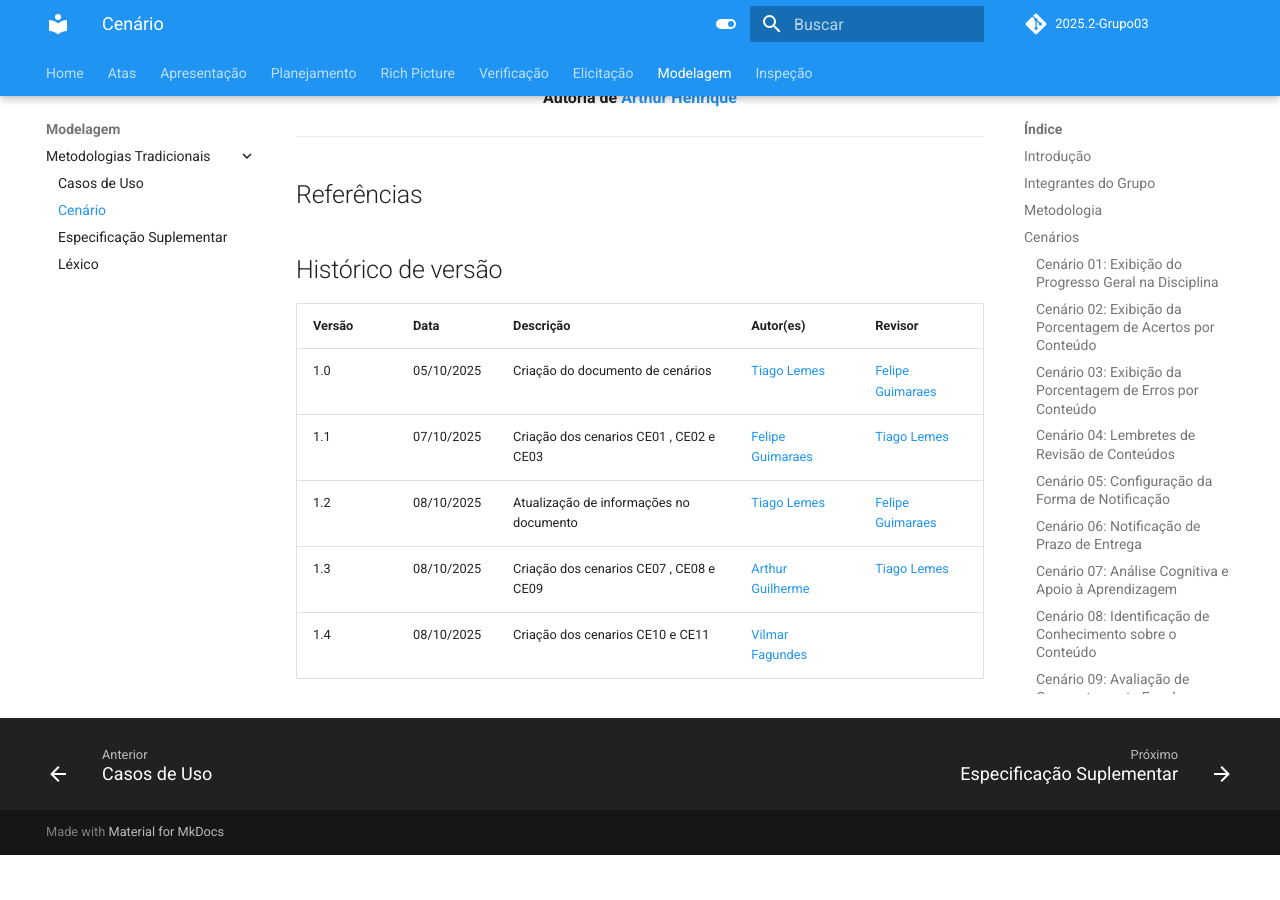
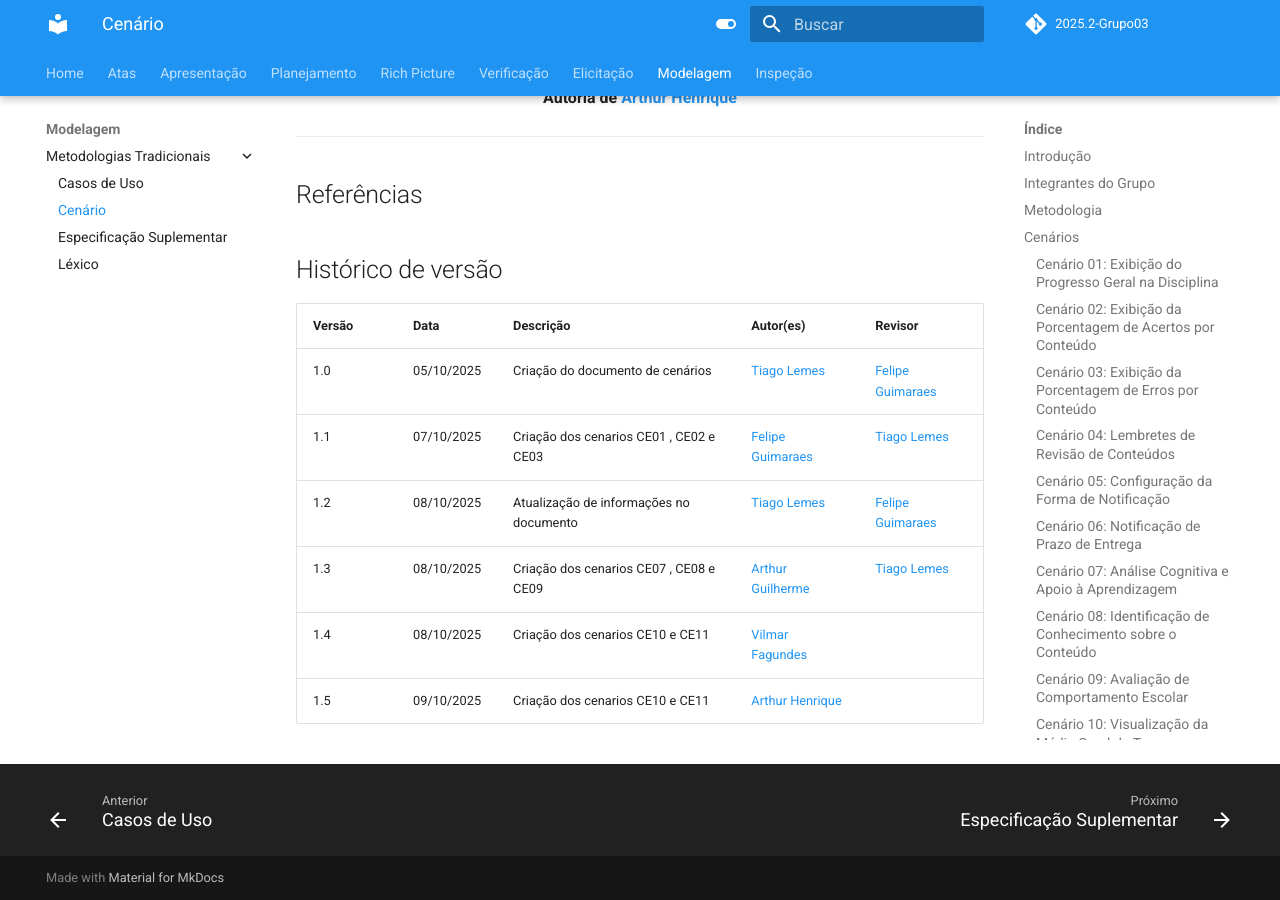
Before and after one commit to Requisitos-de-Software/2025.2-Grupo03, an MkDocs documentation site: the page built from docs/Modelagem/cenario.md, in a window 1280 px wide and 900 px high, scrolled down 15703 px. Built offline with MkDocs 1.6.1 and Material for MkDocs 9.7.7, drawn with Linux system fonts in a browser that asks for light colours; comment, search, counter and statistics services are not loaded; before the commit the page ends 16558 px from its top, so only the background shows below that.

Commit message:
Update Histórico de Versão - Cenários

```diff
--- a/docs/Modelagem/cenario.md
+++ b/docs/Modelagem/cenario.md
@@ -326,3 +326,4 @@ A **padronização da tabela** se baseou nesses elementos apresentados acima e p
 | 1.2    | 08/10/2025 | Atualização de informações no documento | [Tiago Lemes](https://github.com/TiagoTeixeira-2005) |  [Felipe Guimaraes](https://github.com/felipegf1) |
 | 1.3    | 08/10/2025 | Criação dos cenarios CE07 , CE08 e CE09 | [Arthur Guilherme](https://github.com/ArthurGuilher62) | [Tiago Lemes](https://github.com/TiagoTeixeira-2005) |
 | 1.4    | 08/10/2025 | Criação dos cenarios CE10 e CE11 | [Vilmar Fagundes](https://github.com/VilmarFagundes) |  |
+| 1.5    | 09/10/2025 | Criação dos cenarios CE10 e CE11 | [Arthur Henrique](https://github.com/arthurhieira1) |  |
```
